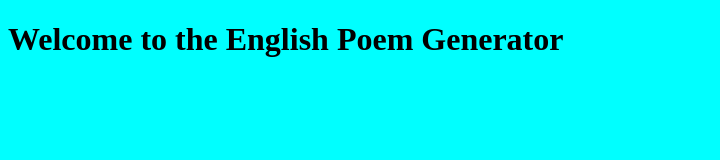
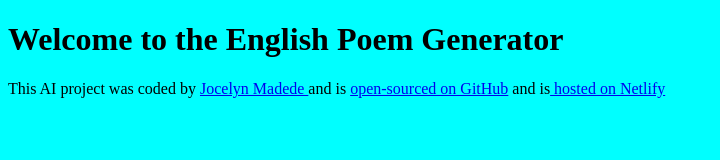
Before and after one commit to Munaye-creator/english-poem-generator, a plain HTML site: page index.html in a window 1280 px wide. Shown: the whole page, without its empty margins (0-720 px from the left). Drawn offline with Linux system fonts and the light colour scheme.

Commit message:
Added the footer

```diff
--- a/index.html
+++ b/index.html
@@ -8,6 +8,23 @@
   </head>
   <body>
     <h1>Welcome to the English Poem Generator</h1>
+    <footer>
+      This AI project was coded by
+      <a href="https://github.com/Munaye-creator" target="_blank">
+        Jocelyn Madede </a
+      >and is
+      <a
+        href="https://github.com/Munaye-creator/english-poem-generator"
+        target="_blank"
+        >open-sourced on GitHub</a
+      >
+      and is<a
+        href="https://your-ai-english-poem-generator.netlify.app"
+        target="_blank"
+      >
+        hosted on Netlify</a
+      >
+    </footer>
     <script src="src/index.js"></script>
   </body>
 </html>
```
